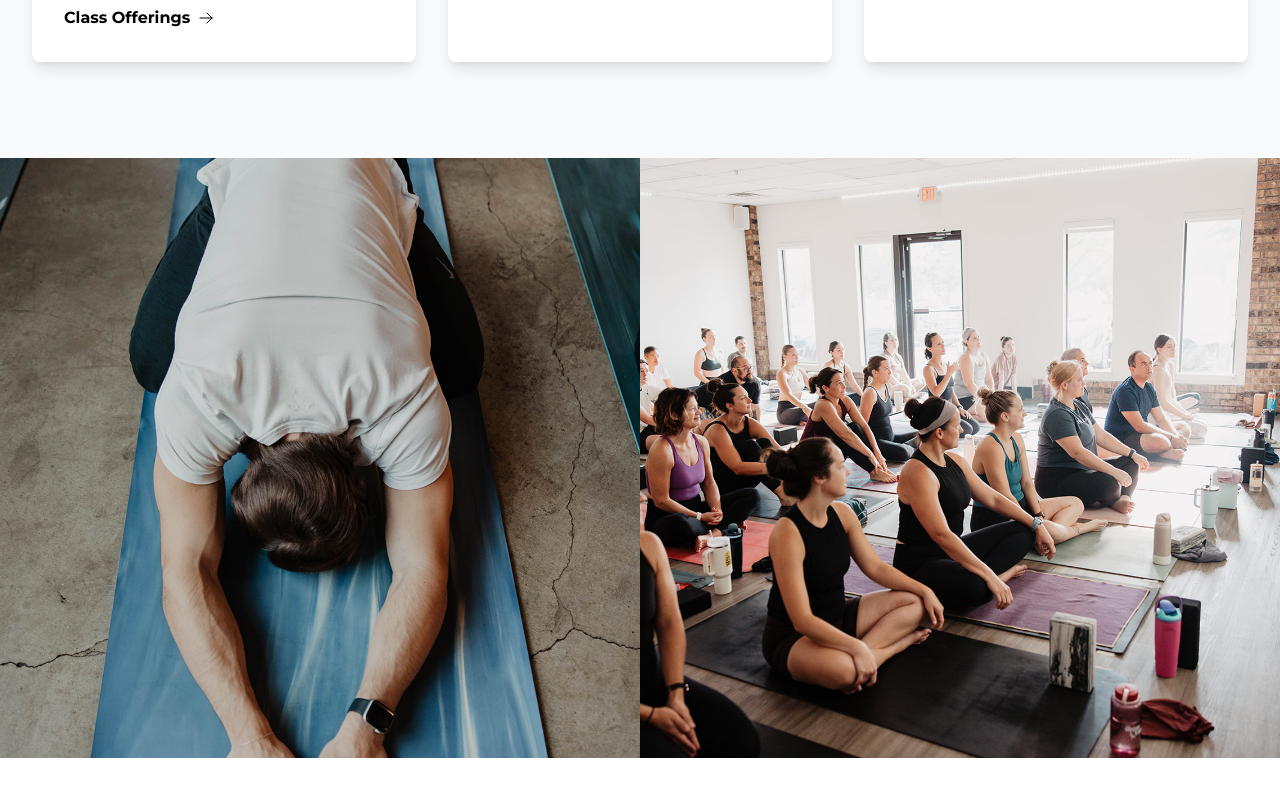
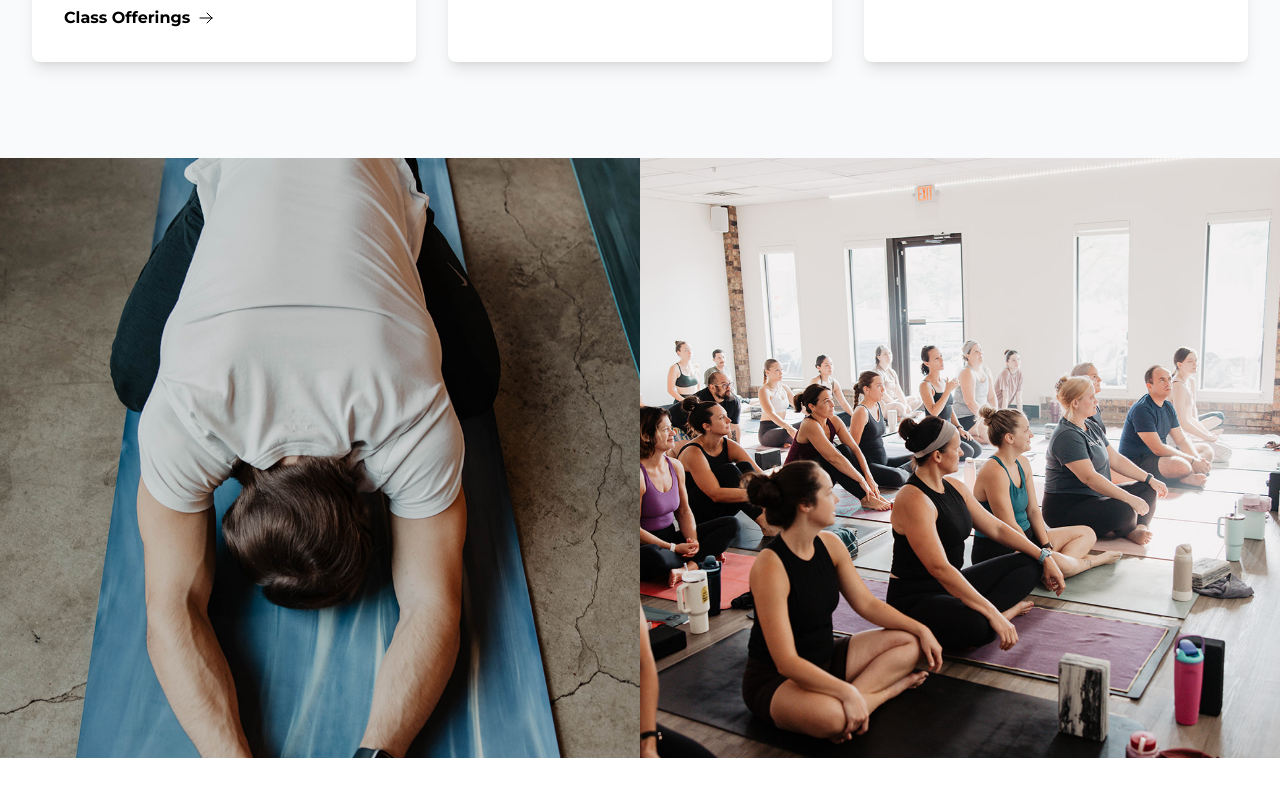
Before and after one commit to dkhundley/yogalab-website, a React (Vite) app: page / in a window 1280 px wide. Shown: the part 2148-2940 px from the top of the page. Built offline with nearby package versions, Linux system fonts and the light colour scheme.

Commit message:
feat: Enhance parallax scrolling effect for improved visual dynamics in Home component

```diff
--- a/src/pages/Home.jsx
+++ b/src/pages/Home.jsx
@@ -21,30 +21,54 @@ export default function Home() {
   // Refs for carousel and parallax
   const carouselRef = useRef(null);
   const parallaxRef = useRef(null);
+  const parallaxPairRef = useRef(null);
 
-  // State for parallax offset
+  // State for parallax offsets
   const [parallaxOffset, setParallaxOffset] = useState(0);
+  const [parallaxPairOffset, setParallaxPairOffset] = useState(0);
 
-  // Parallax scroll effect for single image
+  // Parallax scroll effect for both image sections
   useEffect(() => {
-    const handleScroll = () => {
+    let ticking = false;
+
+    const updateParallax = () => {
+      const isMobile = window.innerWidth < 768;
+
+      // Update single image parallax
       if (parallaxRef.current) {
+        const range = isMobile ? 50 : 150; // 50px on mobile, 150px on desktop
         const rect = parallaxRef.current.getBoundingClientRect();
         const scrollProgress = (window.innerHeight - rect.top) / (window.innerHeight + rect.height);
 
-        // Only apply parallax when element is in view
         if (scrollProgress >= 0 && scrollProgress <= 1) {
-          // More subtle effect on mobile, more dramatic on desktop
-          const isMobile = window.innerWidth < 768;
-          const range = isMobile ? 50 : 150; // 50px on mobile, 150px on desktop
           setParallaxOffset(scrollProgress * range * 2 - range);
         }
+      }
+
+      // Update image pair parallax (more pronounced on mobile)
+      if (parallaxPairRef.current) {
+        const range = isMobile ? 200 : 150; // 200px on mobile, 150px on desktop
+        const rect = parallaxPairRef.current.getBoundingClientRect();
+        const scrollProgress = (window.innerHeight - rect.top) / (window.innerHeight + rect.height);
+
+        if (scrollProgress >= 0 && scrollProgress <= 1) {
+          setParallaxPairOffset(scrollProgress * range * 2 - range);
+        }
+      }
+
+      ticking = false;
+    };
+
+    const handleScroll = () => {
+      if (!ticking) {
+        requestAnimationFrame(updateParallax);
+        ticking = true;
       }
     };
 
     window.addEventListener('scroll', handleScroll, { passive: true });
     window.addEventListener('resize', handleScroll, { passive: true });
-    handleScroll(); // Initial call
+    updateParallax(); // Initial call
 
     return () => {
       window.removeEventListener('scroll', handleScroll);
@@ -224,24 +248,34 @@ export default function Home() {
 
       {/* Yoga Lab: Practice & Community Images - Only shows for Yoga Lab */}
       {!isLabCoffee && (
-        <section className="relative bg-white font-montserrat">
+        <section ref={parallaxPairRef} className="relative bg-white font-montserrat overflow-hidden">
           <div className="grid grid-cols-1 md:grid-cols-2">
             {/* Left side image */}
-            <div className="relative h-[500px] md:h-[600px]">
+            <div className="relative h-[500px] md:h-[600px] overflow-hidden">
+              <div className="absolute inset-0 scale-110">
                 <img
                   src="/images/yoga/single-woman-childs-pose.jpg"
                   alt="Peaceful yoga practice"
-                className="w-full h-full object-cover"
+                  className="w-full h-full object-cover will-change-transform"
+                  style={{
+                    transform: `translateY(${parallaxPairOffset}px)`
+                  }}
                 />
+              </div>
             </div>
 
             {/* Right side image */}
-            <div className="relative h-[500px] md:h-[600px]">
+            <div className="relative h-[500px] md:h-[600px] overflow-hidden">
+              <div className="absolute inset-0 scale-110">
                 <img
                   src="/images/yoga/abby-starts-class-front-corner.jpg"
                   alt="Yoga class beginning"
-                className="w-full h-full object-cover"
+                  className="w-full h-full object-cover will-change-transform"
+                  style={{
+                    transform: `translateY(${parallaxPairOffset}px)`
+                  }}
                 />
+              </div>
             </div>
           </div>
         </section>
@@ -291,10 +325,9 @@ export default function Home() {
               <img
                 src="/images/yoga/todd-high-five.jpg"
                 alt="Welcoming community atmosphere at Yoga Lab"
-                className="w-full h-full object-cover"
+                className="w-full h-full object-cover will-change-transform"
                 style={{
-                  transform: `translateY(${parallaxOffset}px)`,
-                  transition: 'transform 0.05s ease-out'
+                  transform: `translateY(${parallaxOffset}px)`
                 }}
               />
             </div>
```
Lines whose indentation alone changed are shown as unchanged.
